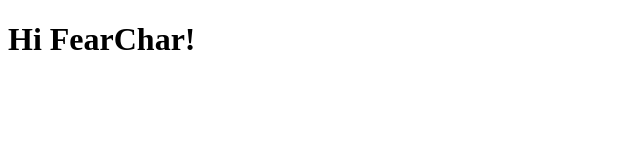
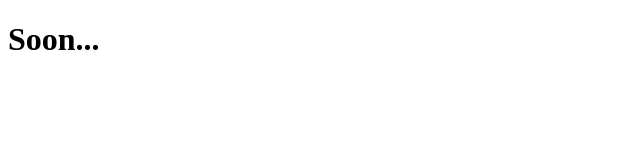
Before and after one commit to acadonis/acadonis.github.io, a plain HTML site: page index.html in a window 1280 px wide. Shown: the whole page, without its empty margins (0-640 px from the left). Drawn offline with Linux system fonts and the light colour scheme.

Commit message:
Coming...

```diff
--- a/index.html
+++ b/index.html
@@ -2,9 +2,9 @@
 <html lang="en" dir="ltr">
   <head>
     <meta charset="utf-8">
-    <title>Testing!!!!</title>
+    <title></title>
   </head>
   <body>
-    <h1>Hi FearChar!</h1>
+    <h1>Soon...</h1>
   </body>
 </html>
```
Also changed, not shown: style.css (added).
